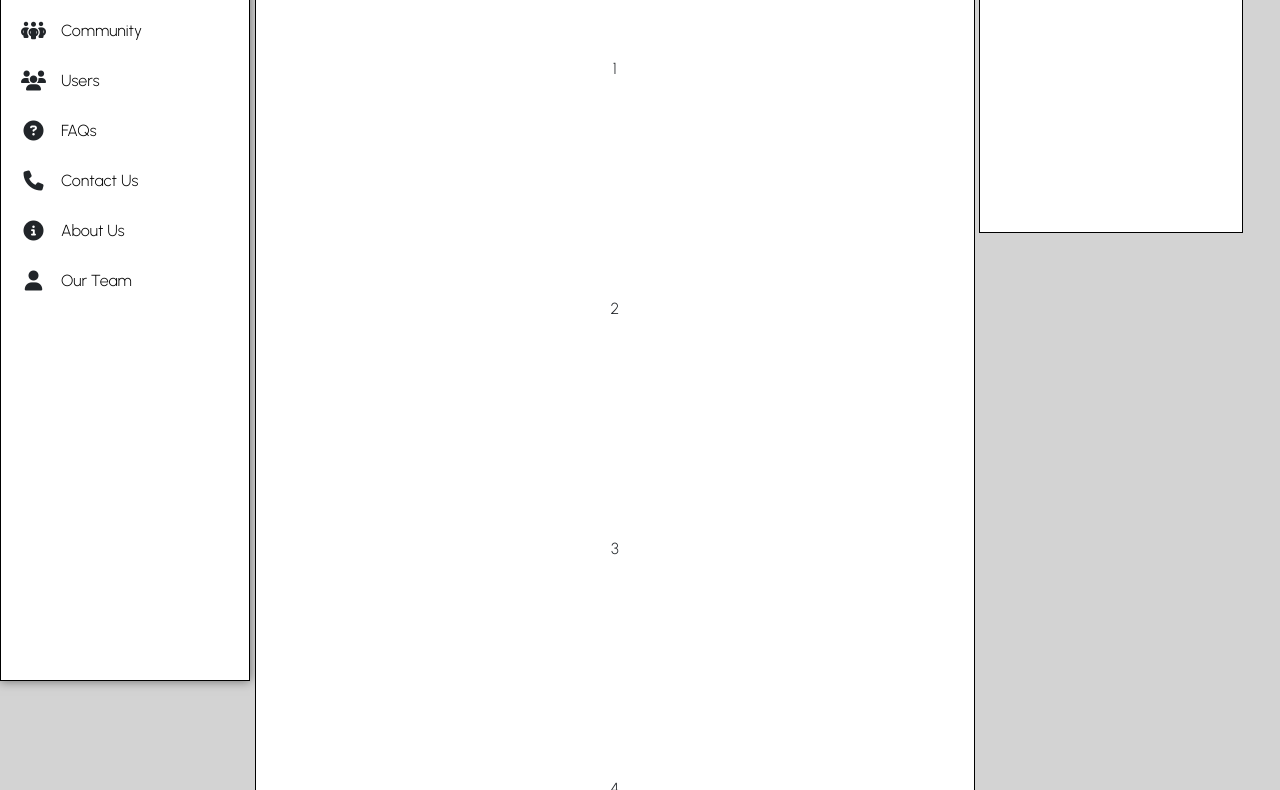
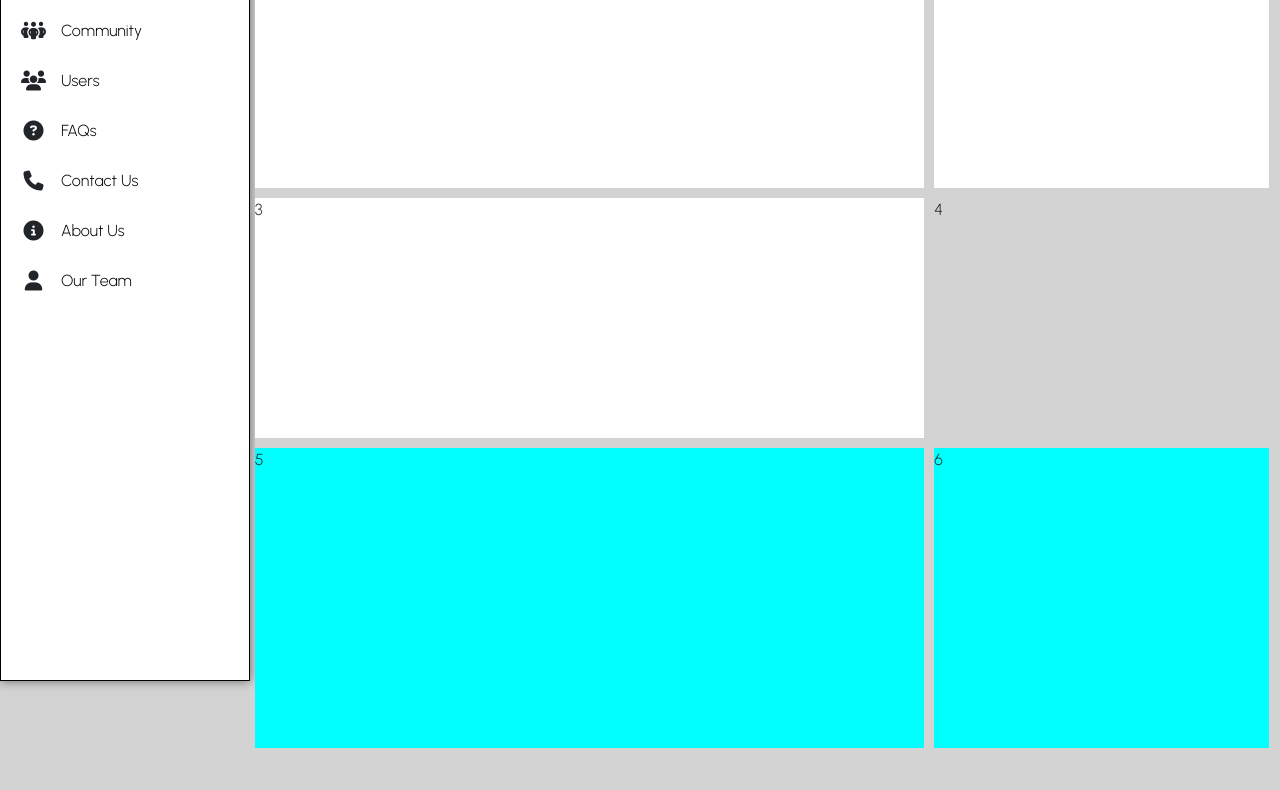
Before and after one commit to SamarthGangrade22/Devheat_Beta_DevGuyz, a plain HTML site: page Home.html in a window 1280 px wide. Shown: the part 124-914 px from the top of the page. After the commit the page ends 872 px from the top, so only its background shows below. Drawn offline with nearby package versions, Linux system fonts and the light colour scheme.

Commit message:
3 october change

```diff
--- a/Home.html
+++ b/Home.html
@@ -212,20 +212,15 @@
       </div>
     </app-side-nav></div>
 
-
-      <div class="flex-container display-area">
-        <div class="flex-box">1</div>
-        <div class="flex-box">2</div>
-        <div class="flex-box">3</div>
-        <div class="flex-box">4</div>
-        <div class="flex-box">5</div>
-        <div class="flex-box">6</div>
-        <div class="flex-box">7</div>
+      <div class="display-area" style="background-color: lightgrey;">
+      <div class="grid-container" >
+        <div class="grid box-1" style="background-color: white;">1</div>
+        <div class="grid box-2" style="background-color: white;">2</div>
+        <div class="grid box-3 " style="background-color: white;">3</div>
+        <div class="grid box-4">4</div>
+        <div class="grid box-5" style="background-color: aqua;">5</div>
+        <div class="grid box-5" style="background-color: aqua;">6</div>
       </div>
-
-
-    <div class="right-side-section">
-      <h2>hola</h2>
     </div>
   </main>
   <script src="index.js"></script>
--- a/homeStyle.css
+++ b/homeStyle.css
@@ -53,7 +53,7 @@ main{
 }
 app-side-nav{
     border-top: 1px solid white;
-    position: fixed;
+    position: absolute;
     border: 1px solid black;
     left: 0rem;
     width: 250px;
@@ -134,29 +134,20 @@ span>a{
 .myprofile{
     margin-left: 2rem;
 }
-.flex-container{
-    display: flex;
-    flex-direction: column;
-    border: 1px solid black;
-    width: 45rem;
-    align-items: center;
-    justify-content: center;
-}
-.flex-box{
-    display: flex;
-    height: 15rem;
-    align-items: center;
-    justify-content: center;
-}
-.right-side-section{
-    width: 16.5rem;
-    height: 18rem;
-    background-color: white;
-    border: 1px solid black;
-    left: 61.2rem;
-    position: relative;
+.grid-container{
+
+    display: grid;
+    height: 100vh;
+    gap: 10px;
+    margin-right: 1rem;
+    grid-template-columns: 2fr 1fr;
+    grid-template-rows: 1fr 1fr;
+    grid-auto-rows: 300px;
 
 }
+
+
+
 @media(max-width:987px){
     .transform{
         transform: translateX(-250px);
```
Also changed, not shown: teams.html (+1 -1 lines).
